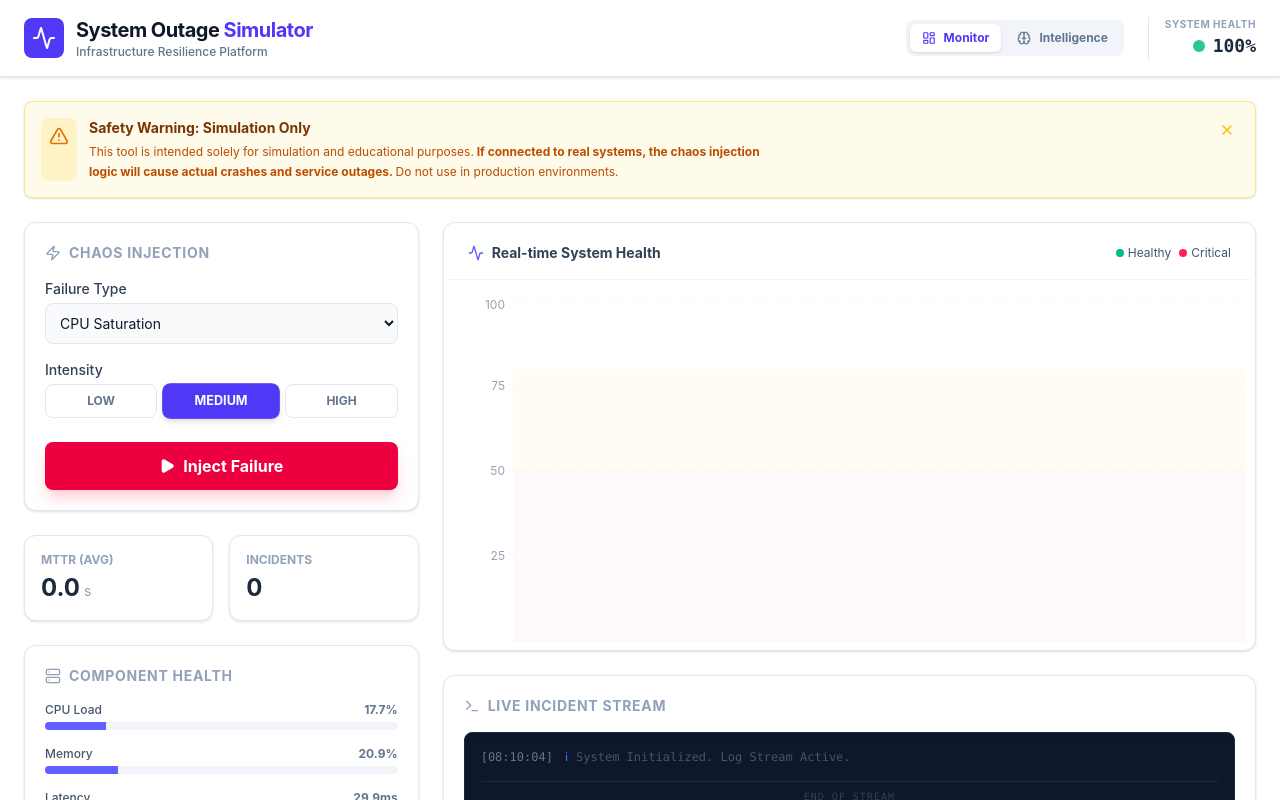
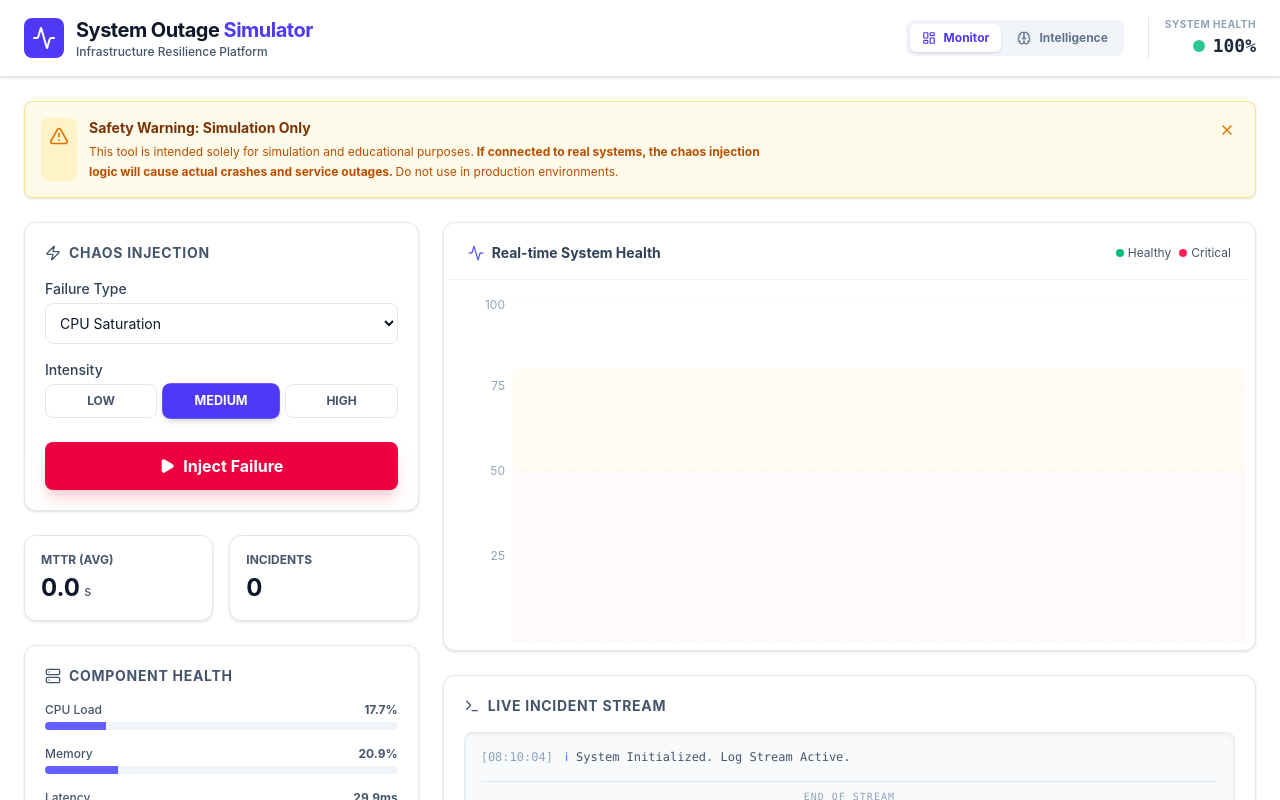
Before and after one commit to bharath506879/outage-simulator, a React (Vite) app: page / in a window 1280 px wide. Shown: the top 800 px of the page. Built offline with nearby package versions, Linux system fonts and the light colour scheme.

Commit message:
Convert to light theme - remove dark: classes

```diff
--- a/src/App.jsx
+++ b/src/App.jsx
@@ -73,31 +73,31 @@ const SystemIntelligence = () => {
   };
 
   return (
-    <section className="bg-white dark:bg-slate-900 rounded-xl shadow-sm border border-slate-200 dark:border-slate-800 overflow-hidden animate-in fade-in duration-500 transition-colors">
-      <div className="p-8 border-b border-slate-100 dark:border-slate-800 bg-slate-50/50 dark:bg-slate-800/50 flex flex-col md:flex-row md:items-center gap-6 transition-colors">
-        <div className="p-4 bg-indigo-100 dark:bg-indigo-900/40 rounded-2xl w-fit">
-          <Brain className="w-8 h-8 text-indigo-600 dark:text-indigo-400" />
+    <section className="bg-white rounded-xl shadow-sm border border-slate-200 overflow-hidden animate-in fade-in duration-500 transition-colors">
+      <div className="p-8 border-b border-slate-100 bg-slate-50 flex flex-col md:flex-row md:items-center gap-6 transition-colors">
+        <div className="p-4 bg-indigo-100 rounded-2xl w-fit">
+          <Brain className="w-8 h-8 text-indigo-600" />
         </div>
         <div>
-          <h2 className="text-2xl font-bold text-slate-900 dark:text-slate-100 mb-2">System Intelligence & Simulation Engine</h2>
-          <p className="text-slate-500 dark:text-slate-400 max-w-2xl">
+          <h2 className="text-2xl font-bold text-slate-900 mb-2">System Intelligence & Simulation Engine</h2>
+          <p className="text-slate-600 max-w-2xl">
             This platform uses a deterministic chaos engine to simulate infrastructure failure scenarios.
             Below is a comprehensive breakdown of the architecture, mathematical models, and metric aggregation logic used to train SREs.
           </p>
         </div>
       </div>
 
-      <div className="divide-y divide-slate-100 dark:divide-slate-800">
+      <div className="divide-y divide-slate-100">
 
         {/* 0. Platform Overview & Purpose */}
-        <div className="bg-white dark:bg-slate-900 transition-colors">
+        <div className="bg-white transition-colors">
           <button
             onClick={() => toggleSection('overview')}
-            className="w-full px-8 py-6 flex items-center justify-between hover:bg-slate-50 dark:hover:bg-slate-800/50 transition-colors group"
+            className="w-full px-8 py-6 flex items-center justify-between hover:bg-slate-50 transition-colors group"
           >
             <div className="flex items-center gap-4">
-              <div className="p-2 bg-slate-100 dark:bg-slate-800 rounded-lg group-hover:bg-white dark:group-hover:bg-slate-700 transition-colors">
-                 <Info className="w-5 h-5 text-slate-500 dark:text-slate-400" />
+              <div className="p-2 bg-slate-100 rounded-lg group-hover:bg-slate-200 transition-colors">
+                 <Info className="w-5 h-5 text-slate-600" />
               </div>
               <div className="text-left">
                 <span className="block font-bold text-slate-800 dark:text-slate-200 text-lg">Platform Overview & Purpose</span>
@@ -557,10 +557,10 @@ export default function App() {
 
   const getLogStyle = (type) => {
     switch(type) {
-        case 'error': return 'text-rose-600 dark:text-rose-400 font-bold';
-        case 'warning': return 'text-amber-600 dark:text-amber-400 font-semibold';
-        case 'success': return 'text-emerald-600 dark:text-emerald-400 font-bold';
-        default: return 'text-slate-600 dark:text-slate-400';
+        case 'error': return 'text-rose-600 font-bold';
+        case 'warning': return 'text-amber-600 font-semibold';
+        case 'success': return 'text-emerald-600 font-bold';
+        default: return 'text-slate-600';
     }
   };
 
@@ -572,12 +572,12 @@ export default function App() {
         {/* Header */}
         <header className="bg-white border-b border-slate-200 px-6 py-4 flex items-center justify-between sticky top-0 z-20 shadow-sm transition-colors">
           <div className="flex items-center gap-3">
-            <div className="bg-indigo-600 dark:bg-indigo-500 p-2 rounded-lg">
+            <div className="bg-indigo-600 p-2 rounded-lg">
               <Activity className="text-white w-6 h-6" />
             </div>
             <div>
-              <h1 className="text-xl font-bold text-slate-900 dark:text-slate-100 tracking-tight">System Outage <span className="text-indigo-600 dark:text-indigo-400">Simulator</span></h1>
-              <p className="text-xs text-slate-500 dark:text-slate-400 font-medium">Infrastructure Resilience Platform</p>
+              <h1 className="text-xl font-bold text-slate-900 tracking-tight">System Outage <span className="text-indigo-600">Simulator</span></h1>
+              <p className="text-xs text-slate-600 font-medium">Infrastructure Resilience Platform</p>
             </div>
           </div>
 
@@ -613,14 +613,14 @@ export default function App() {
 
           {/* Warning Banner */}
           {showWarning && (
-            <div className="mb-6 bg-amber-50 dark:bg-amber-950/30 border border-amber-200 dark:border-amber-900/50 rounded-lg p-4 flex items-start justify-between shadow-sm animate-in fade-in slide-in-from-top-2">
+            <div className="mb-6 bg-amber-50 border border-amber-200 rounded-lg p-4 flex items-start justify-between shadow-sm animate-in fade-in slide-in-from-top-2">
               <div className="flex gap-3">
-                <div className="p-2 bg-amber-100 dark:bg-amber-900/50 rounded-lg shrink-0">
-                  <AlertTriangle className="w-5 h-5 text-amber-600 dark:text-amber-500" />
+                <div className="p-2 bg-amber-100 rounded-lg shrink-0">
+                  <AlertTriangle className="w-5 h-5 text-amber-600" />
                 </div>
                 <div>
-                  <h3 className="font-bold text-amber-900 dark:text-amber-300 text-sm">Safety Warning: Simulation Only</h3>
-                  <p className="text-amber-700 dark:text-amber-200/80 text-xs mt-1 leading-relaxed max-w-2xl">
+                  <h3 className="font-bold text-amber-900 text-sm">Safety Warning: Simulation Only</h3>
+                  <p className="text-amber-700 text-xs mt-1 leading-relaxed max-w-2xl">
                     This tool is intended solely for simulation and educational purposes.
                     <span className="font-bold"> If connected to real systems, the chaos injection logic will cause actual crashes and service outages. </span>
                     Do not use in production environments.
@@ -629,7 +629,7 @@ export default function App() {
               </div>
               <button
                 onClick={() => setShowWarning(false)}
-                className="text-amber-400 dark:text-amber-600 hover:text-amber-600 dark:hover:text-amber-400 p-1 hover:bg-amber-100 dark:hover:bg-amber-900/50 rounded transition-colors"
+                className="text-amber-600 hover:text-amber-700 p-1 hover:bg-amber-100 rounded transition-colors"
               >
                 <X className="w-4 h-4" />
               </button>
@@ -644,16 +644,16 @@ export default function App() {
               <div className="lg:col-span-4 space-y-6">
 
                 {/* Controls */}
-                <section className="bg-white dark:bg-slate-900 rounded-xl shadow-sm border border-slate-200 dark:border-slate-800 p-5 transition-colors">
-                  <h2 className="text-sm font-bold text-slate-400 dark:text-slate-500 uppercase tracking-wider mb-4 flex items-center gap-2">
+                <section className="bg-white rounded-xl shadow-sm border border-slate-200 p-5 transition-colors">
+                  <h2 className="text-sm font-bold text-slate-600 uppercase tracking-wider mb-4 flex items-center gap-2">
                     <Zap className="w-4 h-4" /> Chaos Injection
                   </h2>
 
                   <div className="space-y-4">
                     <div>
-                      <label className="block text-sm font-medium text-slate-700 dark:text-slate-300 mb-1">Failure Type</label>
+                      <label className="block text-sm font-medium text-slate-700 mb-1">Failure Type</label>
                       <select
-                        className="w-full p-2.5 bg-slate-50 dark:bg-slate-800 border border-slate-200 dark:border-slate-700 rounded-lg text-sm text-slate-900 dark:text-slate-100 focus:ring-2 focus:ring-indigo-500 focus:border-indigo-500 outline-none transition-all"
+                        className="w-full p-2.5 bg-white border border-slate-200 rounded-lg text-sm text-slate-900 focus:ring-2 focus:ring-indigo-500 focus:border-indigo-500 outline-none transition-all"
                         value={config.type}
                         onChange={(e) => setConfig({...config, type: e.target.value})}
                         disabled={isRunning}
@@ -666,7 +666,7 @@ export default function App() {
                     </div>
 
                     <div>
-                      <label className="block text-sm font-medium text-slate-700 dark:text-slate-300 mb-1">Intensity</label>
+                      <label className="block text-sm font-medium text-slate-700 mb-1">Intensity</label>
                       <div className="grid grid-cols-3 gap-2">
                         {['low', 'medium', 'high'].map((level) => (
                           <button
@@ -675,8 +675,8 @@ export default function App() {
                             disabled={isRunning}
                             className={`py-2 text-xs font-bold uppercase rounded-lg border transition-all ${
                               config.intensity === level
-                                ? 'bg-indigo-600 text-white border-indigo-600 dark:bg-indigo-500 dark:border-indigo-500 shadow-md transform scale-105'
-                                : 'bg-white dark:bg-slate-800 text-slate-500 dark:text-slate-400 border-slate-200 dark:border-slate-700 hover:border-slate-300 dark:hover:border-slate-600'
+                                ? 'bg-indigo-600 text-white border-indigo-600 shadow-md transform scale-105'
+                                : 'bg-white text-slate-600 border-slate-200 hover:border-slate-300'
                             }`}
                           >
                             {level}
@@ -689,14 +689,14 @@ export default function App() {
                       {!isRunning ? (
                         <button
                           onClick={handleStart}
-                          className="flex-1 bg-rose-600 hover:bg-rose-700 text-white py-3 rounded-lg font-bold flex items-center justify-center gap-2 transition-colors shadow-lg shadow-rose-200 dark:shadow-rose-900/20"
+                          className="flex-1 bg-rose-600 hover:bg-rose-700 text-white py-3 rounded-lg font-bold flex items-center justify-center gap-2 transition-colors shadow-lg shadow-rose-200"
                         >
                           <Play className="w-4 h-4 fill-current" /> Inject Failure
                         </button>
                       ) : (
                         <button
                           onClick={handleStop}
-                          className="flex-1 bg-emerald-600 hover:bg-emerald-700 text-white py-3 rounded-lg font-bold flex items-center justify-center gap-2 transition-colors shadow-lg shadow-emerald-200 dark:shadow-emerald-900/20"
+                          className="flex-1 bg-emerald-600 hover:bg-emerald-700 text-white py-3 rounded-lg font-bold flex items-center justify-center gap-2 transition-colors shadow-lg shadow-emerald-200"
                         >
                           <Square className="w-4 h-4 fill-current" /> Stabilize System
                         </button>
@@ -707,21 +707,21 @@ export default function App() {
 
                 {/* Key Metrics */}
                 <section className="grid grid-cols-2 gap-4">
-                  <div className="bg-white dark:bg-slate-900 p-4 rounded-xl shadow-sm border border-slate-200 dark:border-slate-800 transition-colors">
-                    <div className="text-slate-400 dark:text-slate-500 mb-1 text-xs font-bold uppercase">MTTR (Avg)</div>
-                    <div className="text-2xl font-bold text-slate-800 dark:text-slate-100">
-                      {typeof metrics.mttr_seconds === 'number' ? metrics.mttr_seconds.toFixed(1) : '0.0'}<span className="text-sm text-slate-400 dark:text-slate-500 font-normal ml-1">s</span>
+                  <div className="bg-white p-4 rounded-xl shadow-sm border border-slate-200 transition-colors">
+                    <div className="text-slate-600 mb-1 text-xs font-bold uppercase">MTTR (Avg)</div>
+                    <div className="text-2xl font-bold text-slate-900">
+                      {typeof metrics.mttr_seconds === 'number' ? metrics.mttr_seconds.toFixed(1) : '0.0'}<span className="text-sm text-slate-600 font-normal ml-1">s</span>
                     </div>
                   </div>
-                  <div className="bg-white dark:bg-slate-900 p-4 rounded-xl shadow-sm border border-slate-200 dark:border-slate-800 transition-colors">
-                    <div className="text-slate-400 dark:text-slate-500 mb-1 text-xs font-bold uppercase">Incidents</div>
-                    <div className="text-2xl font-bold text-slate-800 dark:text-slate-100">{metrics.incident_count || 0}</div>
+                  <div className="bg-white p-4 rounded-xl shadow-sm border border-slate-200 transition-colors">
+                    <div className="text-slate-600 mb-1 text-xs font-bold uppercase">Incidents</div>
+                    <div className="text-2xl font-bold text-slate-900">{metrics.incident_count || 0}</div>
                   </div>
                 </section>
 
                 {/* Component Status Grid */}
-                <section className="bg-white dark:bg-slate-900 rounded-xl shadow-sm border border-slate-200 dark:border-slate-800 p-5 transition-colors">
-                  <h2 className="text-sm font-bold text-slate-400 dark:text-slate-500 uppercase tracking-wider mb-4 flex items-center gap-2">
+                <section className="bg-white rounded-xl shadow-sm border border-slate-200 p-5 transition-colors">
+                  <h2 className="text-sm font-bold text-slate-600 uppercase tracking-wider mb-4 flex items-center gap-2">
                     <Server className="w-4 h-4" /> Component Health
                   </h2>
                   <div className="space-y-4">
@@ -732,21 +732,21 @@ export default function App() {
                     {/* Service Status Row */}
                     <div>
                       <div className="flex justify-between text-xs mb-1">
-                        <span className="font-medium text-slate-600 dark:text-slate-400">Service Status</span>
+                        <span className="font-medium text-slate-600">Service Status</span>
                         <span className={`font-bold uppercase ${
-                          sysState.service_status === 'down' ? 'text-rose-600 dark:text-rose-500 animate-pulse' :
-                          sysState.service_status === 'critical' ? 'text-rose-500 dark:text-rose-400' :
-                          sysState.service_status === 'degraded' ? 'text-amber-500 dark:text-amber-400' : 'text-emerald-500 dark:text-emerald-400'
+                          sysState.service_status === 'down' ? 'text-rose-600 animate-pulse' :
+                          sysState.service_status === 'critical' ? 'text-rose-500' :
+                          sysState.service_status === 'degraded' ? 'text-amber-500' : 'text-emerald-500'
                         }`}>
                           {sysState.service_status === 'down' ? 'CRASHING' : 'OPERATIONAL'}
                         </span>
                       </div>
-                      <div className="h-2 bg-slate-100 dark:bg-slate-800 rounded-full overflow-hidden">
+                      <div className="h-2 bg-slate-100 rounded-full overflow-hidden">
                         <div
                           className={`h-full transition-all duration-300 ${
-                            sysState.service_status === 'down' ? 'bg-rose-600 dark:bg-rose-500 w-full' :
-                            sysState.service_status === 'critical' ? 'bg-rose-500 dark:bg-rose-400 w-full' :
-                            sysState.service_status === 'degraded' ? 'bg-amber-500 dark:bg-amber-400 w-full' : 'bg-emerald-500 dark:bg-emerald-400 w-full'
+                            sysState.service_status === 'down' ? 'bg-rose-600 w-full' :
+                            sysState.service_status === 'critical' ? 'bg-rose-500 w-full' :
+                            sysState.service_status === 'degraded' ? 'bg-amber-500 w-full' : 'bg-emerald-500 w-full'
                           }`}
                         ></div>
                       </div>
@@ -760,12 +760,12 @@ export default function App() {
               <div className="lg:col-span-8 flex flex-col gap-6">
 
                 {/* Main Chart */}
-                <section className="bg-white dark:bg-slate-900 rounded-xl shadow-sm border border-slate-200 dark:border-slate-800 p-1 flex-1 min-h-[400px] flex flex-col transition-colors">
-                  <div className="px-5 py-4 border-b border-slate-100 dark:border-slate-800 flex justify-between items-center">
-                    <h2 className="text-sm font-bold text-slate-700 dark:text-slate-300 flex items-center gap-2">
-                      <Activity className="w-4 h-4 text-indigo-500 dark:text-indigo-400" /> Real-time System Health
+                <section className="bg-white rounded-xl shadow-sm border border-slate-200 p-1 flex-1 min-h-[400px] flex flex-col transition-colors">
+                  <div className="px-5 py-4 border-b border-slate-100 flex justify-between items-center">
+                    <h2 className="text-sm font-bold text-slate-700 flex items-center gap-2">
+                      <Activity className="w-4 h-4 text-indigo-500" /> Real-time System Health
                     </h2>
-                    <div className="flex items-center gap-2 text-xs text-slate-600 dark:text-slate-400">
+                    <div className="flex items-center gap-2 text-xs text-slate-600">
                       <span className="flex items-center gap-1"><span className="w-2 h-2 rounded-full bg-emerald-500"></span> Healthy</span>
                       <span className="flex items-center gap-1"><span className="w-2 h-2 rounded-full bg-rose-500"></span> Critical</span>
                     </div>
@@ -812,15 +812,15 @@ export default function App() {
                 </section>
 
                 {/* Event Log (Updated to List View) */}
-                <section className="bg-white dark:bg-slate-900 rounded-xl shadow-sm border border-slate-200 dark:border-slate-800 p-5 flex flex-col h-[250px] transition-colors">
-                  <h2 className="text-sm font-bold text-slate-400 dark:text-slate-500 uppercase tracking-wider mb-4 flex items-center gap-2">
+                <section className="bg-white rounded-xl shadow-sm border border-slate-200 p-5 flex flex-col h-[250px] transition-colors">
+                  <h2 className="text-sm font-bold text-slate-600 uppercase tracking-wider mb-4 flex items-center gap-2">
                     <Terminal className="w-4 h-4" /> Live Incident Stream
                   </h2>
-                  <div className="bg-slate-900 dark:bg-slate-950 rounded-lg border border-slate-800 dark:border-black p-4 flex-1 overflow-y-auto font-mono text-xs shadow-inner">
+                  <div className="bg-slate-50 rounded-lg border border-slate-200 p-4 flex-1 overflow-y-auto font-mono text-xs shadow-inner">
                     <div className="space-y-2">
                       {eventLog.map((log) => (
                         <div key={log.id} className="flex gap-3 animate-in fade-in slide-in-from-top-1 duration-300">
-                          <span className="text-slate-500 shrink-0">[{log.time}]</span>
+                          <span className="text-slate-400 shrink-0">[{log.time}]</span>
                           <span className={`${getLogStyle(log.type)}`}>
                               {log.type === 'info' && <span className="text-blue-500 mr-2">ℹ</span>}
                               {log.type === 'success' && <span className="text-emerald-500 mr-2">✔</span>}
@@ -830,7 +830,7 @@ export default function App() {
                           </span>
                         </div>
                       ))}
-                      <div className="text-slate-700 dark:text-slate-800 pt-2 border-t border-slate-800 dark:border-slate-900 mt-4 text-[10px] uppercase tracking-widest text-center">
+                      <div className="text-slate-400 pt-2 border-t border-slate-200 mt-4 text-[10px] uppercase tracking-widest text-center">
                           End of Stream
                       </div>
                     </div>
@@ -857,14 +857,14 @@ const MetricRow = ({ label, value, unit, threshold }) => {
   return (
     <div>
       <div className="flex justify-between text-xs mb-1">
-        <span className="font-medium text-slate-600 dark:text-slate-400">{label}</span>
-        <span className={`font-bold ${isHigh ? 'text-rose-600 dark:text-rose-500' : 'text-slate-500 dark:text-slate-300'}`}>
+        <span className="font-medium text-slate-600">{label}</span>
+        <span className={`font-bold ${isHigh ? 'text-rose-600' : 'text-slate-600'}`}>
           {value.toFixed(1)}{unit}
         </span>
       </div>
-      <div className="h-2 bg-slate-100 dark:bg-slate-800 rounded-full overflow-hidden">
+      <div className="h-2 bg-slate-100 rounded-full overflow-hidden">
         <div
-          className={`h-full transition-all duration-500 ease-out ${isHigh ? 'bg-rose-500' : 'bg-indigo-500 dark:bg-indigo-400'}`}
+          className={`h-full transition-all duration-500 ease-out ${isHigh ? 'bg-rose-500' : 'bg-indigo-500'}`}
           style={{ width: `${Math.min(100, (value / (unit === 'ms' ? 200 : 100)) * 100)}%` }}
         ></div>
       </div>
```
